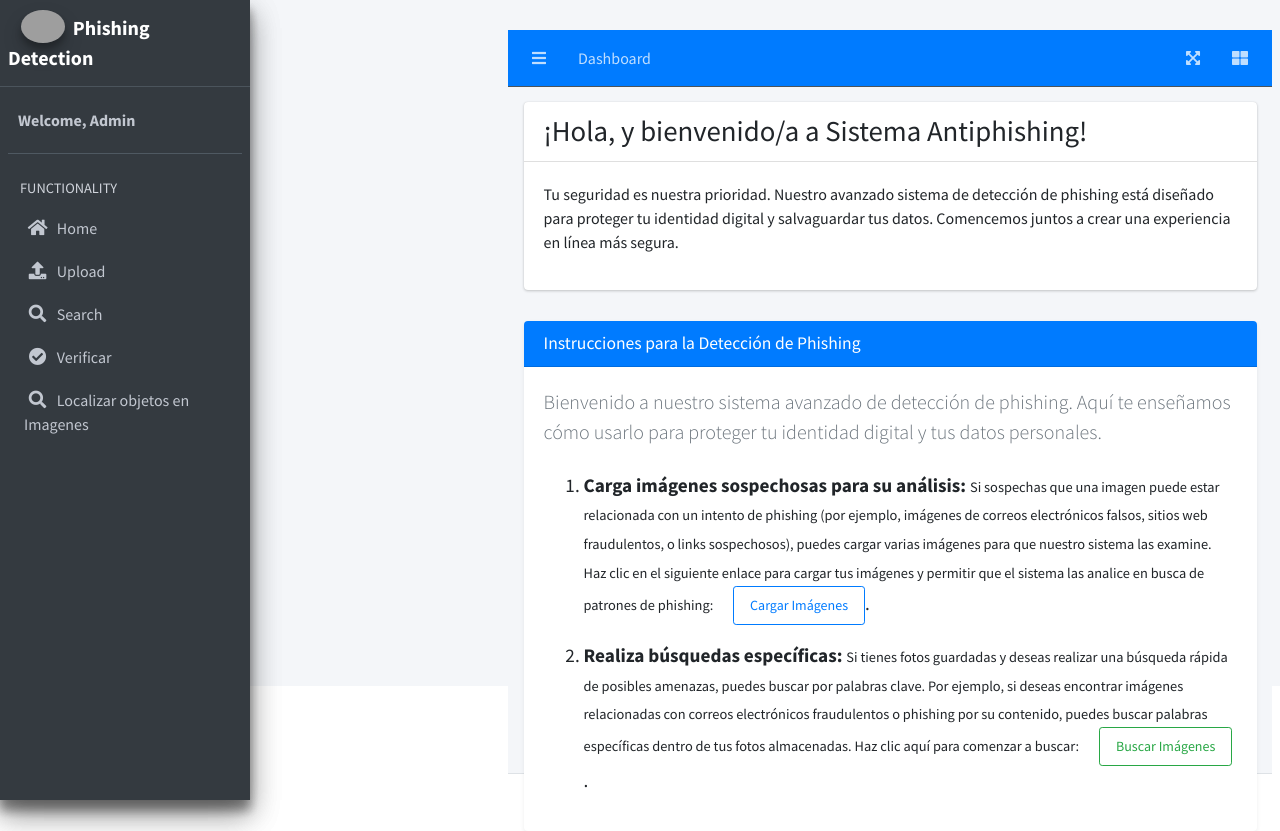
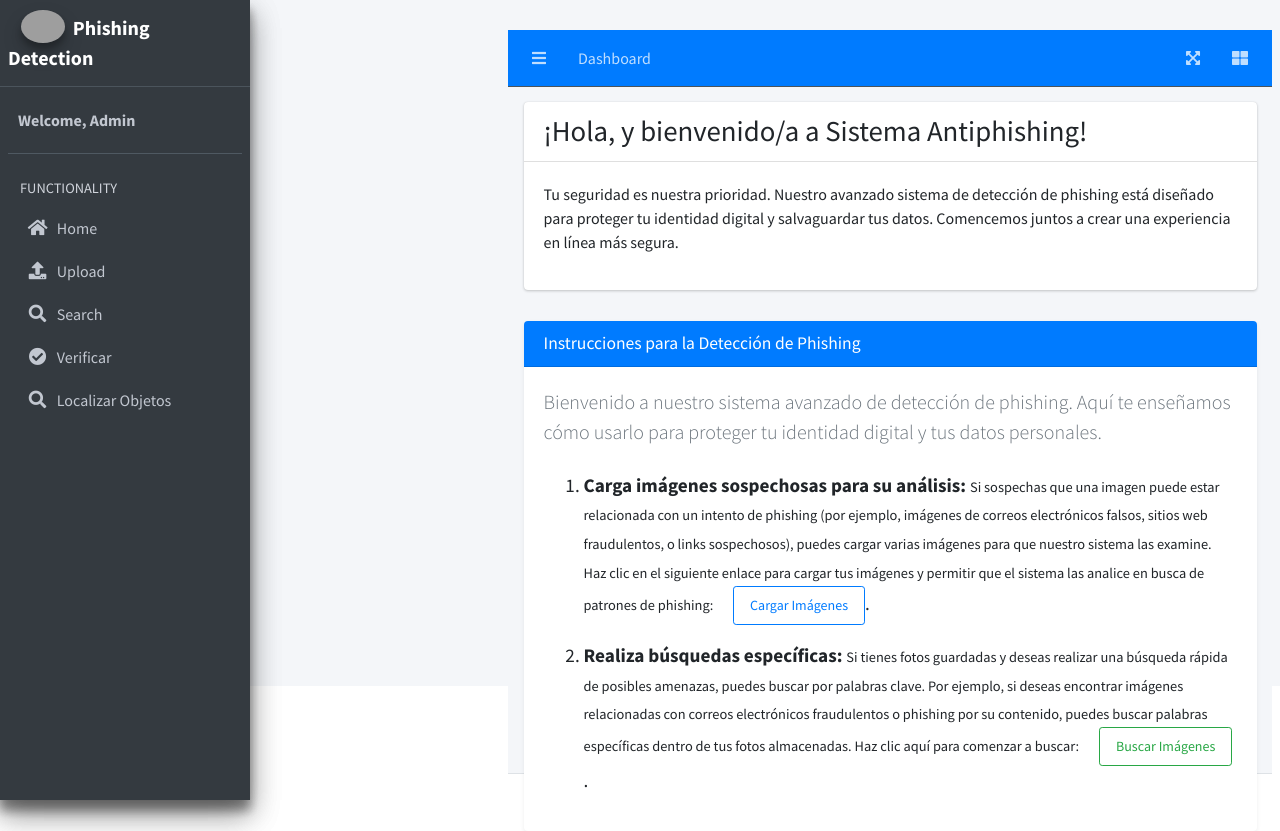
Before and after one commit to Geremy-salas/Proyecto_Final, a Flask app: page / in a window 1280 px wide. Run offline with Flask 3, Linux system fonts and the light colour scheme; some libraries are stand-ins or nearby versions; grey boxes are pictures that could not be loaded.

Commit message:
Cambios Efectuados

```diff
--- a/app/templates/home.html
+++ b/app/templates/home.html
@@ -62,7 +62,7 @@
           <li class="nav-item">
             <a href="/localize_objects" class="nav-link">
               <i class="nav-icon fas fa-search"></i>
-              <p>Localizar objetos en Imagenes</p>
+              <p>Localizar Objetos </p>
             </a>
           </li>
         </ul>
--- a/app/templates/layout.html
+++ b/app/templates/layout.html
@@ -88,7 +88,7 @@
           <li class="nav-item">
             <a href="/localize_objects" class="nav-link">
               <i class="nav-icon fas fa-search"></i>
-              <p>Localizar objetos en Imagenes</p>
+              <p>Localizar Objetos</p>
             </a>
           </li>
         </ul>
--- a/app/templates/localize_objects.html
+++ b/app/templates/localize_objects.html
@@ -58,7 +58,7 @@
                     <li class="nav-item">
                         <a href="/localize_objects" class="nav-link">
                             <i class="nav-icon fas fa-search"></i>
-                            <p>Localizar objetos en Imagenes</p>
+                            <p>Localizar Objetos</p>
                         </a>
                     </li>
                 </ul>
--- a/app/templates/search.html
+++ b/app/templates/search.html
@@ -64,7 +64,7 @@
           <li class="nav-item">
             <a href="/localize_objects" class="nav-link">
               <i class="nav-icon fas fa-search"></i>
-              <p>Localizar objetos en Imagenes</p>
+              <p>Localizar Objetos</p>
             </a>
           </li>
         </ul>
--- a/app/templates/upload_photo.html
+++ b/app/templates/upload_photo.html
@@ -63,7 +63,7 @@
           <li class="nav-item">
             <a href="/localize_objects" class="nav-link">
               <i class="nav-icon fas fa-search"></i>
-              <p>Localizar objetos en Imagenes</p>
+              <p>Localizar Objetos</p>
             </a>
           </li>
         </ul>
--- a/app/templates/verify.html
+++ b/app/templates/verify.html
@@ -62,7 +62,7 @@
           <li class="nav-item">
             <a href="/localize_objects" class="nav-link">
               <i class="nav-icon fas fa-search"></i>
-              <p>Localizar objetos en Imagenes</p>
+              <p>Localizar Objetos</p>
             </a>
           </li>
         </ul>
```
